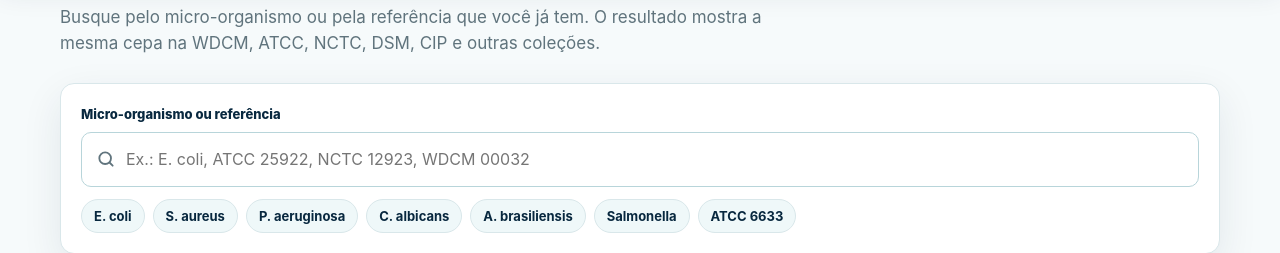
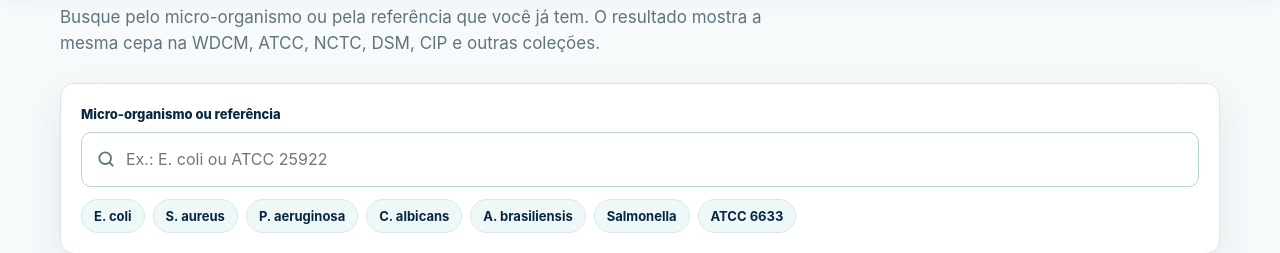
Before and after one commit to rbiocomercial/rbio-site, a plain HTML site: page cepas-de-referencia.html in a window 1280 px wide. Shown: the part 800-1053 px from the top of the page. Drawn offline with Linux system fonts and the light colour scheme.

Commit message:
Cepas: placeholder mais curto no celular
Co-Authored-By: Claude Opus 5.5 <noreply@anthropic.com>
Claude-Session: https://claude.ai/code/session_01KcbnKmmmnAamzWZzjVzaKt

```diff
--- a/cepas-de-referencia.html
+++ b/cepas-de-referencia.html
@@ -81,7 +81,7 @@ footer{border-top:1px solid var(--line);padding:35px 0 20px;background:#fff}.foo
 </div></section>
 
 <section id="consulta" class="band"><div class="container"><span class="eyebrow">CONSULTA DE EQUIVALÊNCIA</span><h2>Encontre a cepa em qualquer coleção.</h2><p class="lead">Busque pelo micro-organismo ou pela referência que você já tem. O resultado mostra a mesma cepa na WDCM, ATCC, NCTC, DSM, CIP e outras coleções.</p>
-<div class="cq-box"><label for="cqInput" class="cq-label">Micro-organismo ou referência</label><div class="cq-field"><svg viewBox="0 0 24 24" aria-hidden="true"><circle cx="11" cy="11" r="7"/><path d="m20 20-3.5-3.5"/></svg><input id="cqInput" type="search" autocomplete="off" spellcheck="false" placeholder="Ex.: E. coli, ATCC 25922, NCTC 12923, WDCM 00032"></div>
+<div class="cq-box"><label for="cqInput" class="cq-label">Micro-organismo ou referência</label><div class="cq-field"><svg viewBox="0 0 24 24" aria-hidden="true"><circle cx="11" cy="11" r="7"/><path d="m20 20-3.5-3.5"/></svg><input id="cqInput" type="search" autocomplete="off" spellcheck="false" placeholder="Ex.: E. coli ou ATCC 25922"></div>
 <div class="cq-sug" aria-label="Sugestões"><button type="button" data-q="E. coli">E. coli</button><button type="button" data-q="S. aureus">S. aureus</button><button type="button" data-q="P. aeruginosa">P. aeruginosa</button><button type="button" data-q="C. albicans">C. albicans</button><button type="button" data-q="A. brasiliensis">A. brasiliensis</button><button type="button" data-q="Salmonella">Salmonella</button><button type="button" data-q="ATCC 6633">ATCC 6633</button></div></div>
 <p id="cqStatus" class="cq-status" aria-live="polite"></p><div id="cqResults" class="cq-results"></div>
 <p class="cq-src">Equivalências conforme o catálogo de cepas de referência da WDCM (World Data Centre for Microorganisms) , conferidas com o catálogo da DSMZ e as listas dos bancos de cultura. Nomes reclassificados aparecem com o nome antigo e o atual. Confirme sempre a designação no certificado da cepa.</p></div></section>
```
